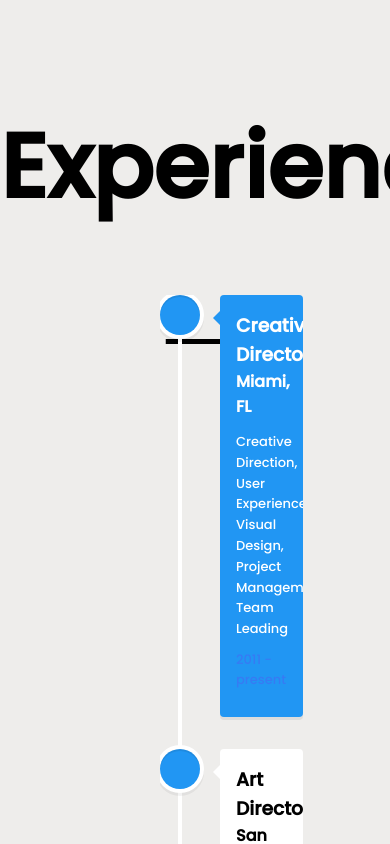
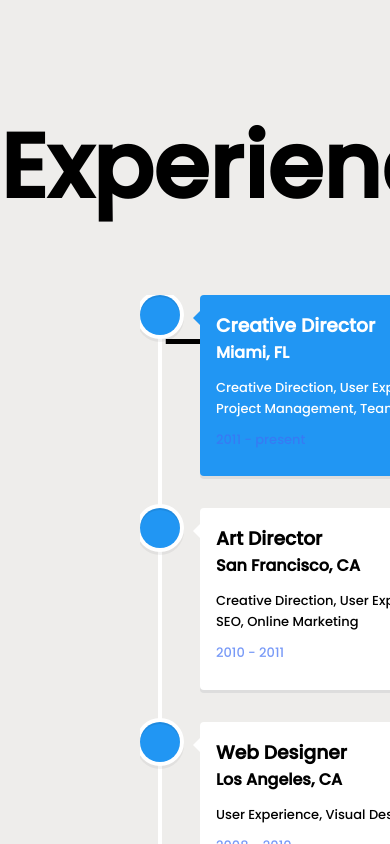
Before and after one commit to SAURABHTY01/personal-portfolio, a React (Create React App) app: page / in a window 390 px wide. Shown: the part 1816-2660 px from the top of the page. Built offline with nearby package versions, Linux system fonts and the light colour scheme.

Commit message:
initial commit

```diff
--- a/src/style/main.css
+++ b/src/style/main.css
@@ -163,6 +163,7 @@
 
 /* Tablet Media Query */
 @media only screen and (max-width: 768px) {
+
   .home-section {
     flex-direction: column;
     align-items: center;
@@ -225,7 +226,8 @@
   }
 
   .timeline {
-    max-width: 350px !important;
+
+    max-width: 650px !important;
     overflow: hidden !important;
   }
 }
```
